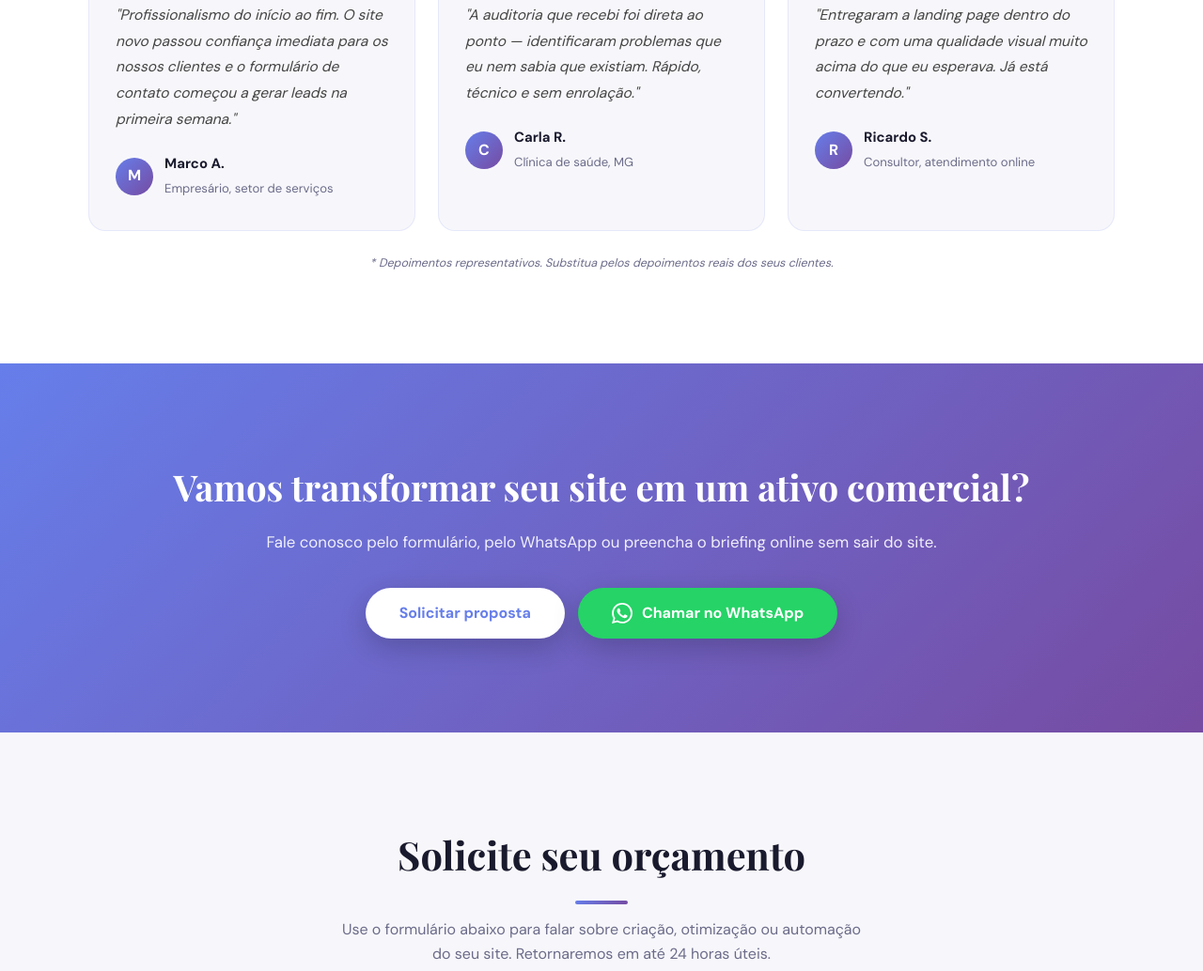
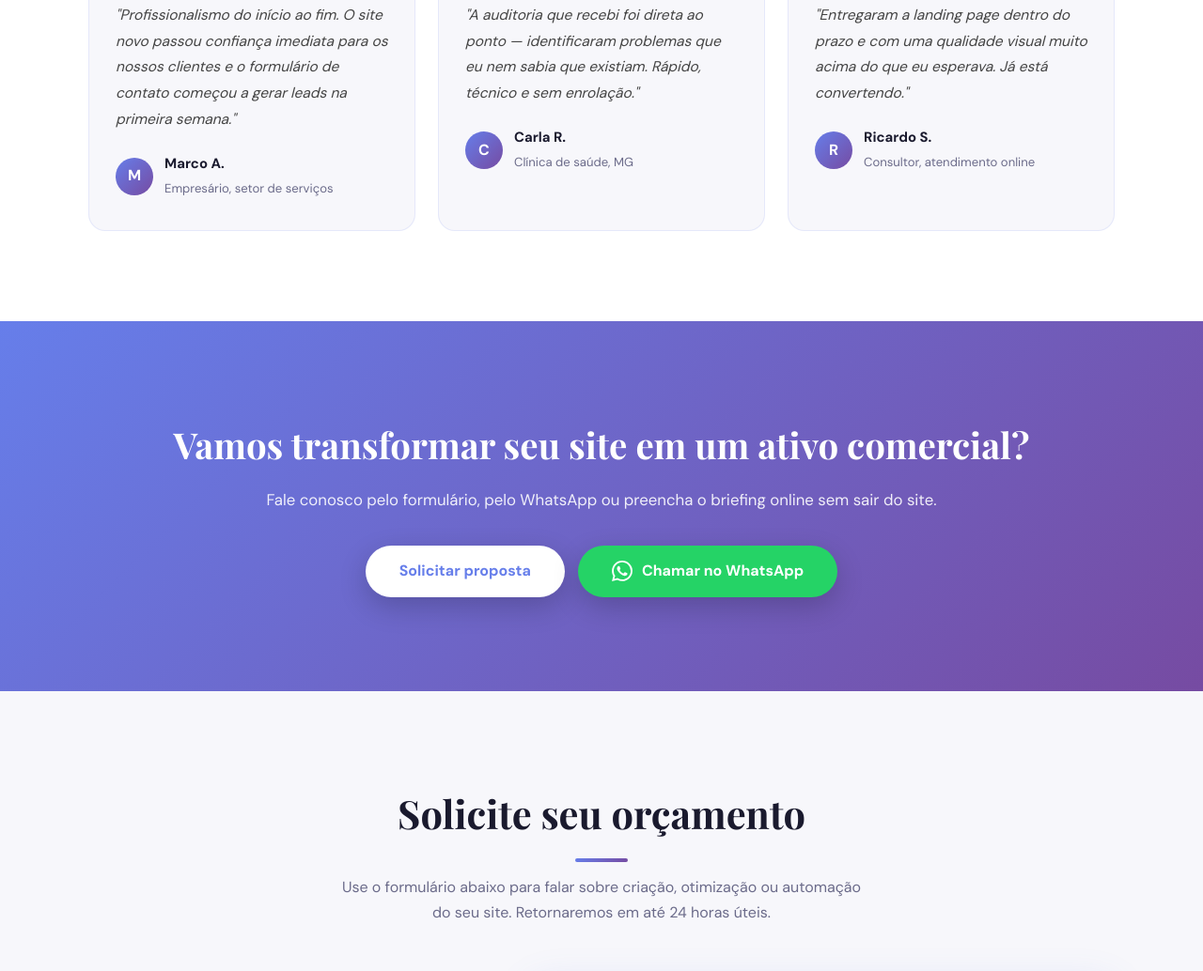
Before and after one commit to comercial978/sitenewrede, a plain HTML site: page index.html in a window 1280 px wide. Shown: the part 4129-5163 px from the top of the page at 94% size. Drawn offline with nearby package versions, Linux system fonts and the light colour scheme.

Commit message:
Add files via upload

```diff
--- a/index.html
+++ b/index.html
@@ -1171,7 +1171,7 @@
                     </div>
                 </div>
             </div>
-            <p class="depo-disclaimer">* Depoimentos representativos. Substitua pelos depoimentos reais dos seus clientes.</p>
+
         </div>
     </section>
 
```
